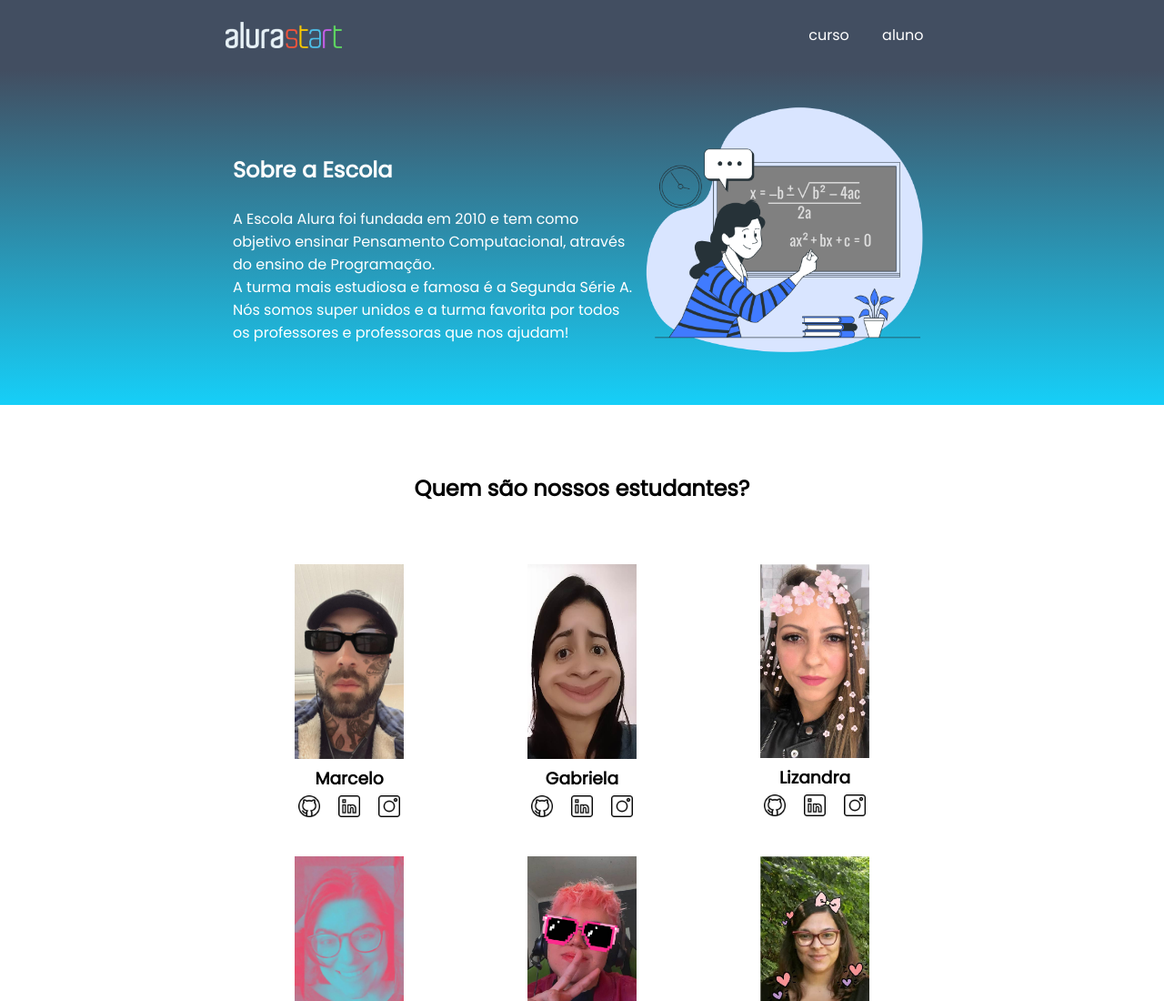
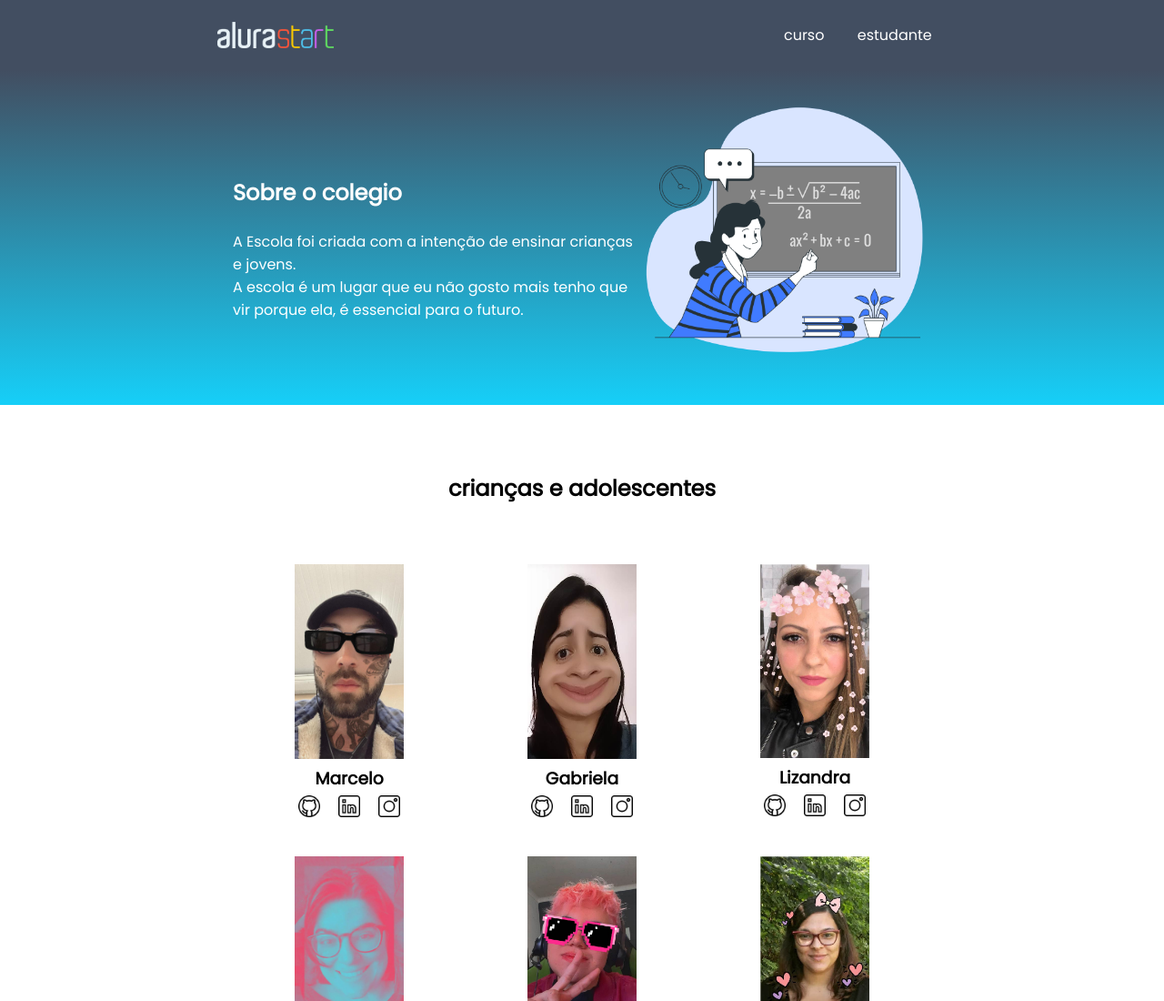
Before and after one commit to EduardoHenriquedaSilvaSouza/eduardo-projeto1, a plain HTML site: page index.html in a window 1280 px wide. Shown: the top 1100 px of the page at 91% size. Drawn offline with Linux system fonts and the light colour scheme.

Commit message:
Add files via upload

```diff
--- a/index.html
+++ b/index.html
@@ -17,22 +17,20 @@
         <img class="cabecalho-imagem" src="alurastart logo.png" alt="logo da alura start">
         <ul class="cabecalho-lista">
             <li class="cabecalho-lista-item"><a href="#escola">curso</a></li>
-            <li class="cabecalho-lista-item"><a href="#estudante">aluno</a></li>
+            <li class="cabecalho-lista-item"><a href="#estudante">estudante</a></li>
         </ul>
     </header>
     <section id="escola">
         <div class="escola-div-conteudo">
-            <h2 class="escola-titulo">Sobre a Escola</h2>
-            <p class="escola-texto-um">A Escola Alura foi fundada em 2010 e tem como objetivo ensinar Pensamento
-                Computacional, através do ensino de Programação.</p>
-            <p class="escola-texto-dois">A turma mais estudiosa e famosa é a Segunda Série A. Nós somos super unidos e a
-                turma favorita por todos os professores e professoras que nos ajudam!</p>
+            <h2 class="escola-titulo">Sobre o colegio</h2>
+            <p class="escola-texto-um">A Escola foi criada com a intenção de ensinar crianças e jovens.</p>
+            <p class="escola-texto-dois">A escola é um lugar que eu não gosto mais tenho que vir porque ela, é essencial para o futuro.</p>
         </div>
         <img class="escola-imagem" src="Formula-bro.png" alt="imagem que representa uma professora em sala de aula">
     </section>
 
     <section id="estudante">
-        <h2 class="estudante-titulo">Quem são nossos estudantes?</h2>
+        <h2 class="estudante-titulo">crianças e adolescentes</h2>
         <div class="estudante-todos">
             <span></span>
             <div class="estudante-div">
```
Also changed, not shown: cristiano-ronaldo-depophotos-1926118.jpg (added), cristiano_ronaldo_pode_voltar_a_um_de_seus_ex-clubes.jpg_1546398727.jpg (added), df9869359e0349eec443b306a056408f.jpg (added), download.jpeg (added), fe9a857159058d70589c787615f813f2.jpg (added), gettyimages-1358485714-594x594.jpg (added), gettyimages-962792890-612x612.jpg (added), images.jpeg (added).
